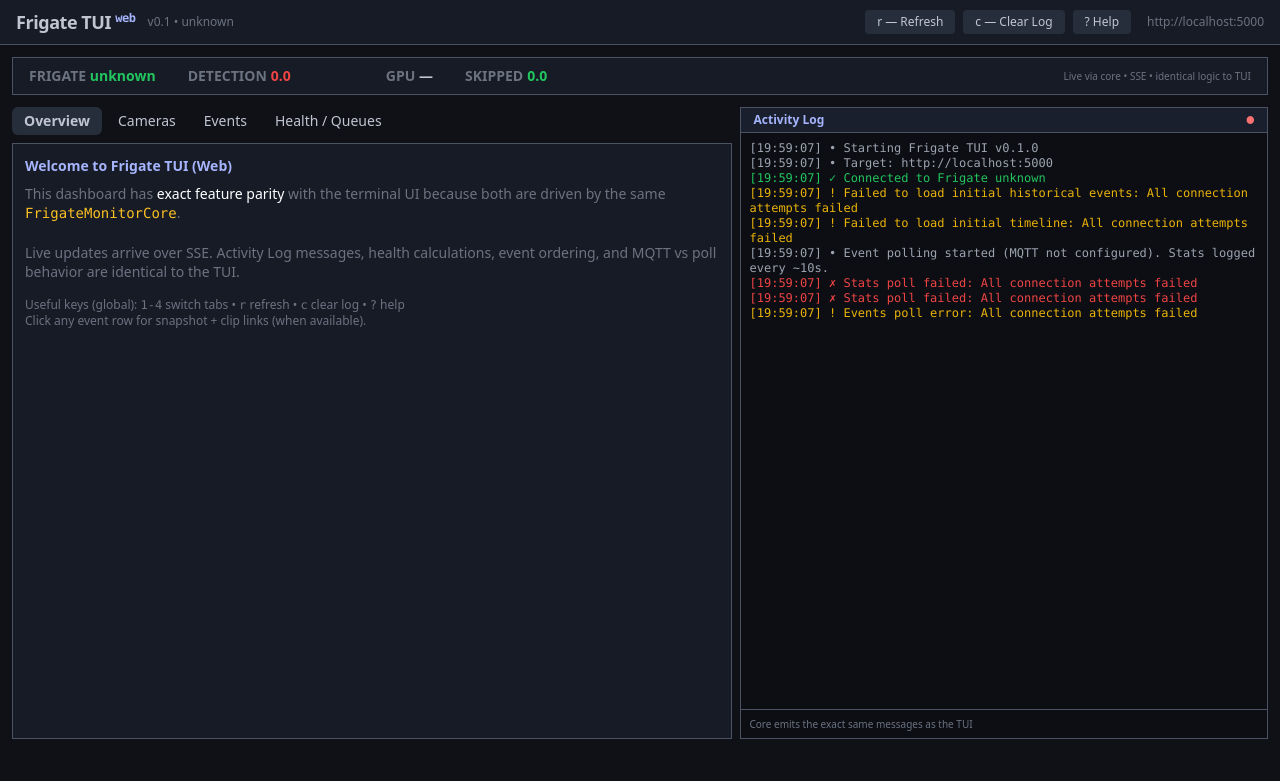
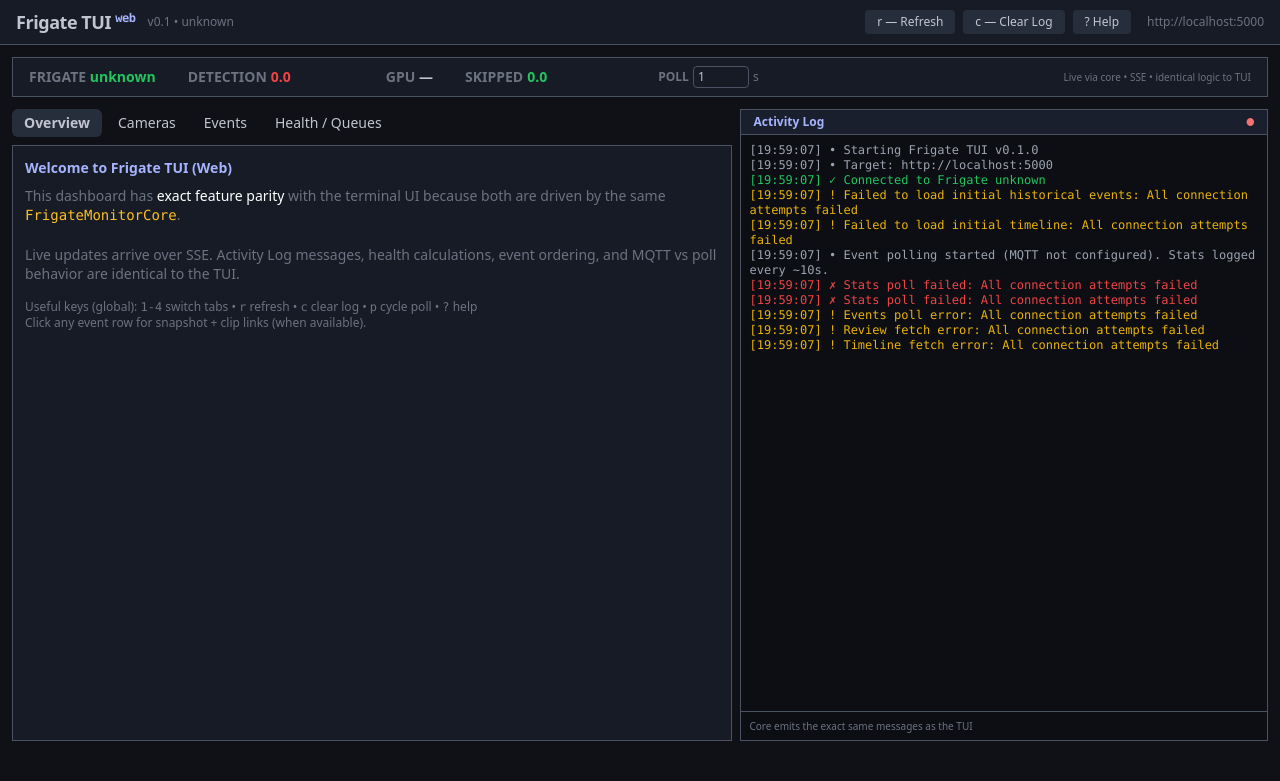
Before and after one commit to datagod/frigate-tui, a FastAPI app: page / in a window 1280 px wide. Shown: the top 781 px of the page. Run offline with FastAPI, Linux system fonts and the light colour scheme; data that the repository does not hold is empty; some libraries are stand-ins or nearby versions.

Commit message:
feat: runtime control of polling speed from UI
- Core now supports dynamic poll_interval (stats + derived events polling).
  Reviews/timeline intervals also configurable via yaml (review_interval, timeline_interval).
- Added set_poll_interval() which updates live and notifies listeners.
- Web UI: added POLL number input in top summary bar. Changing it POSTs to /api/set_poll_interval and updates core immediately. Also syncs via SSE 'poll_interval'.
- TUI: added POLL label in summary strip, 'p' key cycles common values (0.5/1/2/5/10s) and updates core + label.
- Exposed poll_interval in snapshots and SSE so UIs stay in sync.
- Updated docs, help text, config.example, and key bindings.
- Polling speed can now be adjusted on the live interface without restart (e.g. slow down for lower load, speed up for snappier updates).

```diff
--- a/config.example.yaml
+++ b/config.example.yaml
@@ -2,7 +2,9 @@
 # Copy to config.yaml (next to this file) or place at ~/.config/frigate-tui/config.yaml
 
 frigate_url: "http://localhost:5000"   # or http://your-frigate-host:5000
-poll_interval: 1.0                     # seconds between /api/stats refreshes (and rendering)
+poll_interval: 1.0                     # seconds between /api/stats refreshes (and rendering). Can be changed live in the web UI.
+review_interval: 8.0                   # seconds between review polls (for activity log)
+timeline_interval: 5.0                 # seconds between timeline polls (for activity log)
 stats_log_interval: 600.0              # seconds between "Stats OK" messages in the Activity Log (errors always log immediately). Default is 10 minutes.
 max_events: 150                        # how many events to keep in the live table
 
--- a/frigate_tui/core.py
+++ b/frigate_tui/core.py
@@ -58,6 +58,8 @@
         s = settings or {}
         self.frigate_url: str = str(s.get("frigate_url", "http://localhost:5000")).rstrip("/")
         self.poll_interval: float = float(s.get("poll_interval", 1.0))
+        self.review_interval: float = float(s.get("review_interval", 8.0))
+        self.timeline_interval: float = float(s.get("timeline_interval", 5.0))
         self.stats_log_interval: float = float(s.get("stats_log_interval", 600.0))
         self.max_events: int = int(s.get("max_events", 150))
         self.demo: bool = bool(s.get("demo", False))
@@ -131,6 +133,7 @@
           - "events" -> list[FrigateEvent]  (authoritative current list; events may include .description from Frigate GenAI/LLM)
           - "log" -> {"ts": str, "level": str, "message": str}
           - "connection" -> {"ok": bool, "latency_ms": int|None, "last_error": str|None, "url": str}
+          - "poll_interval" -> float (current main poll rate in seconds)
         """
         self._listeners.append(callback)
 
@@ -202,6 +205,7 @@
             "summary": summary,
             "demo": self.demo,
             "max_events": self.max_events,
+            "poll_interval": self.poll_interval,
             "health_history": self.health_history[-300:],  # ~5 min for charts
             "cameras_history": self.cameras_history[-300:],
         }
@@ -241,7 +245,7 @@
 
         # Always poll stats
         self._tasks.append(
-            asyncio.create_task(self._interval_loop("stats", self.poll_interval, self._refresh_stats))
+            asyncio.create_task(self._interval_loop("stats", lambda: self.poll_interval, self._refresh_stats))
         )
 
         # Events: MQTT preferred, else polling (exact same decision tree)
@@ -254,18 +258,20 @@
             self.add_log("MQTT event subscription enabled", "info")
         else:
             ev_interval = max(2.0, self.poll_interval * 2)
+            ev_get = lambda: max(2.0, self.poll_interval * 2)
             self._tasks.append(
-                asyncio.create_task(self._interval_loop("events", ev_interval, self._refresh_events))
+                asyncio.create_task(self._interval_loop("events", ev_get, self._refresh_events))
             )
             self._event_polling_active = True
             self.add_log("Event polling started (MQTT not configured). Stats logged every ~10s.", "info")
 
         # Higher-level signals (only used for activity log, same as TUI)
+        # These are fixed but could be made dynamic via self.review_interval etc if needed
         self._tasks.append(
-            asyncio.create_task(self._interval_loop("reviews", 8.0, self._refresh_reviews))
+            asyncio.create_task(self._interval_loop("reviews", lambda: self.review_interval, self._refresh_reviews))
         )
         self._tasks.append(
-            asyncio.create_task(self._interval_loop("timeline", 5.0, self._refresh_timeline))
+            asyncio.create_task(self._interval_loop("timeline", lambda: self.timeline_interval, self._refresh_timeline))
         )
 
         # Prime stats immediately
@@ -303,10 +309,18 @@
         await self._refresh_stats()
         await self._refresh_events()
 
+    def set_poll_interval(self, interval: float) -> None:
+        """Change the main polling speed at runtime (affects stats + events polling rate).
+        Reviews and timeline use their own *_interval attrs (also overridable in config)."""
+        old = self.poll_interval
+        self.poll_interval = max(0.1, float(interval))
+        self.add_log(f"Poll interval set to {self.poll_interval:.1f}s (was {old:.1f}s)", "info")
+        self._notify("poll_interval", self.poll_interval)
+
     async def _interval_loop(
-        self, name: str, interval: float, func: Callable[[], Awaitable[None]]
+        self, name: str, get_interval: Callable[[], float], func: Callable[[], Awaitable[None]]
     ) -> None:
-        """Generic interval driver (replacement for Textual set_interval)."""
+        """Generic interval driver (replacement for Textual set_interval). The get_interval callable allows runtime changes to poll speed."""
         while self._running:
             try:
                 await func()
@@ -315,7 +329,7 @@
             except Exception as e:
                 # Never let a single interval kill the core
                 self.add_log(f"{name} interval error: {e}", "warning")
-            await asyncio.sleep(interval)
+            await asyncio.sleep(get_interval())
 
     # ------------------------------------------------------------------
     # Error formatting (exact messages for parity in logs/status)
--- a/frigate_tui/web/server.py
+++ b/frigate_tui/web/server.py
@@ -121,6 +121,8 @@
                 asyncio.create_task(broadcaster.publish({"type": "connection", "data": payload}))
             elif kind == "version":
                 asyncio.create_task(broadcaster.publish({"type": "version", "data": payload}))
+            elif kind == "poll_interval":
+                asyncio.create_task(broadcaster.publish({"type": "poll_interval", "data": payload}))
         except Exception:
             # Broadcaster must never crash the core loop
             pass
@@ -179,6 +181,16 @@
     async def api_refresh():
         await core.refresh_now()
         return {"ok": True}
+
+    @app.post("/api/set_poll_interval")
+    async def api_set_poll_interval(request: Request):
+        try:
+            body = await request.json()
+            interval = float(body.get("interval", 1.0))
+            core.set_poll_interval(interval)
+            return JSONResponse({"ok": True, "poll_interval": core.poll_interval})
+        except Exception as e:
+            return JSONResponse({"ok": False, "error": str(e)}, status_code=400)
 
     @app.get("/api/snapshot/{event_id}")
     async def api_snapshot(event_id: str, request: Request):
--- a/frigate_tui/web/templates/index.html
+++ b/frigate_tui/web/templates/index.html
@@ -81,6 +81,11 @@
     <div class="flex items-center gap-1"><span class="text-[#6b7280] font-semibold">DETECTION</span> <span id="sum-detection" class="metric-value">{{ (snapshot.summary.detection_fps or 0)|round(1) }}</span><canvas id="spark-detection" width="55" height="16" class="ml-1"></canvas></div>
     <div><span class="text-[#6b7280] font-semibold">GPU</span> <span id="sum-gpu" class="metric-value">{{ snapshot.summary.gpu or '—' }}</span></div>
     <div class="flex items-center gap-1"><span class="text-[#6b7280] font-semibold">SKIPPED</span> <span id="sum-skipped" class="metric-value">{{ (snapshot.summary.skipped_fps or 0)|round(1) }}</span><canvas id="spark-skipped" width="55" height="16" class="ml-1"></canvas></div>
+    <div class="flex items-center gap-1 ml-4 text-xs">
+      <span class="text-[#6b7280] font-semibold">POLL</span>
+      <input id="poll-interval" type="number" min="0.1" step="0.1" value="1" class="w-14 bg-[#161b26] border border-[#4a5263] text-xs px-1 py-0.5 rounded" />
+      <span class="text-[#6b7280]">s</span>
+    </div>
     <div class="ml-auto text-[10px] text-[#6b7280]">Live via core • SSE • identical logic to TUI</div>
   </div>
 
@@ -108,7 +113,7 @@
             behavior are identical to the TUI.
           </div>
           <div class="mt-4 text-xs text-[#6b7280]">
-            Useful keys (global): <span class="font-mono">1-4</span> switch tabs • <span class="font-mono">r</span> refresh • <span class="font-mono">c</span> clear log • <span class="font-mono">?</span> help<br>
+            Useful keys (global): <span class="font-mono">1-4</span> switch tabs • <span class="font-mono">r</span> refresh • <span class="font-mono">c</span> clear log • <span class="font-mono">p</span> cycle poll • <span class="font-mono">?</span> help<br>
             Click any event row for snapshot + clip links (when available).
           </div>
         </div>
@@ -920,6 +925,10 @@
         case 'connection':
           updateConnection(data);
           break;
+        case 'poll_interval':
+          const pollInputLive = document.getElementById('poll-interval');
+          if (pollInputLive && data != null) pollInputLive.value = data;
+          break;
         case 'version':
           const v = document.getElementById('frigate-ver');
           if (v && data) v.textContent = data;
@@ -941,8 +950,9 @@
     }
 
     function showHelp() {
-      alert('Keys: 1-4 switch tabs • r refresh • c clear log • ? this help\n\n' +
-            'The web UI receives the exact same log messages, camera health, event ordering, and pressure calculations as the terminal TUI because they share FrigateMonitorCore.');
+      alert('Keys: 1-4 switch tabs • r refresh • c clear log • p cycle poll speed • ? this help\n\n' +
+            'The web UI receives the exact same log messages, camera health, event ordering, and pressure calculations as the terminal TUI because they share FrigateMonitorCore.\n\n' +
+            'You can also change the poll interval live using the POLL input in the top summary bar.');
     }
 
     function showEventModal(ev) {
@@ -1017,6 +1027,26 @@
       const snap = {{ snapshot | tojson }};
       applySnapshot(snap);
 
+      // Live poll interval control (runtime change to core polling speed)
+      const pollInput = document.getElementById('poll-interval');
+      if (pollInput) {
+        if (snap.poll_interval != null) pollInput.value = snap.poll_interval;
+        let debounceTimer;
+        pollInput.onchange = () => {
+          clearTimeout(debounceTimer);
+          debounceTimer = setTimeout(() => {
+            const v = parseFloat(pollInput.value) || 1.0;
+            fetch('/api/set_poll_interval', {
+              method: 'POST',
+              headers: { 'Content-Type': 'application/json' },
+              body: JSON.stringify({ interval: v })
+            }).then(r => r.json()).then(d => {
+              if (d && d.poll_interval != null) pollInput.value = d.poll_interval;
+            }).catch(() => {});
+          }, 250);
+        };
+      }
+
       // Start on overview
       switchTab('overview');
 
```
Also changed, not shown: frigate_tui/app.py (+30 -1 lines), frigate_tui/cli.py (+8 -0 lines).
